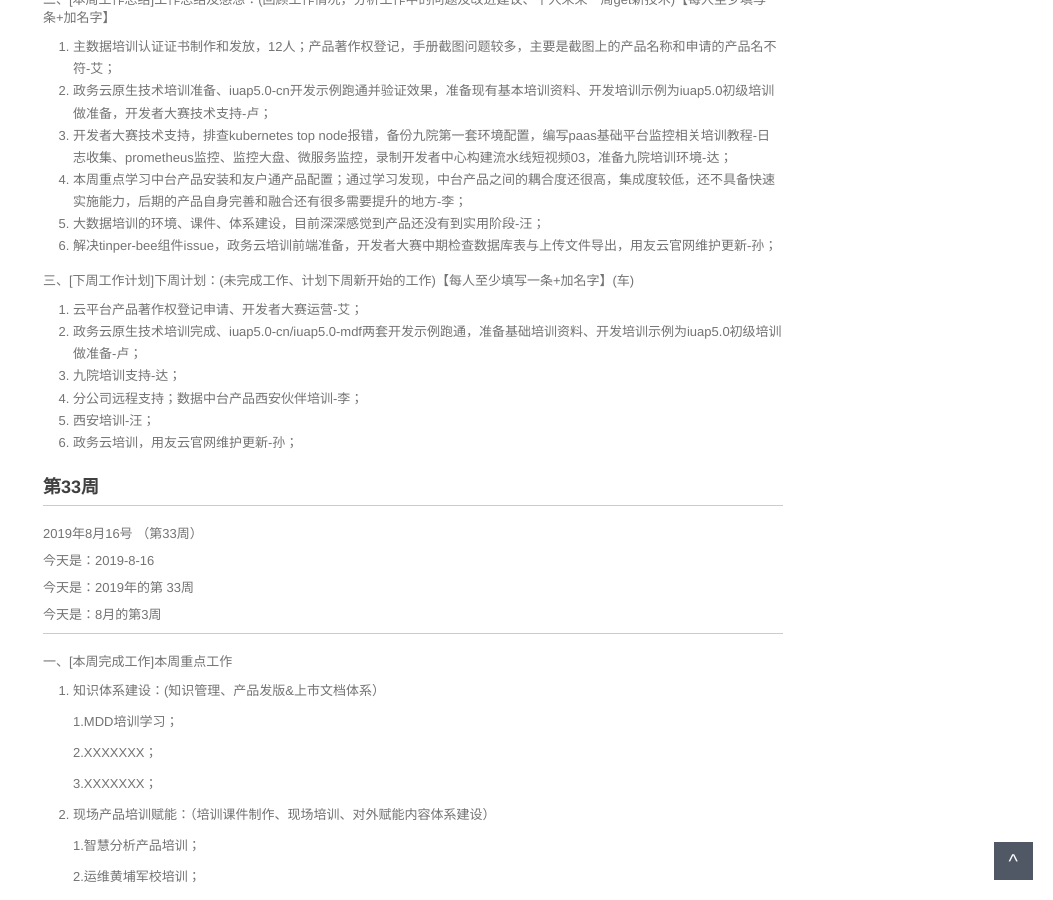
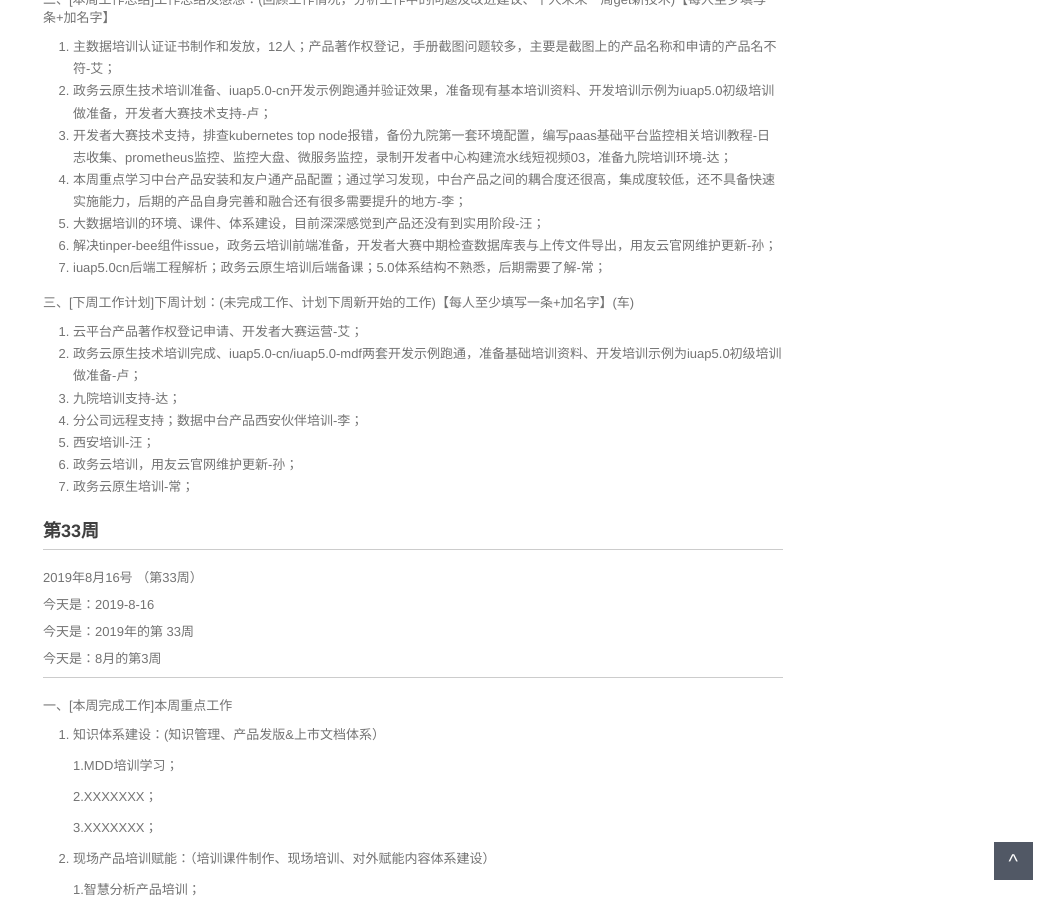
Before and after one commit to walllFlower/blog, a Jekyll site: the page built from _posts/2018-07-17-day_report_cxz.md, in a window 1280 px wide and 900 px high, scrolled down 1266 px. Shown: the whole window, without its empty margins (227-1280 px from the left). Built offline with Jekyll 4.4.1, drawn with Linux system fonts in a browser that asks for light colours; comment, search, counter and statistics services are not loaded.

Commit message:
Update 2018-07-17-day_report_cxz.md

```diff
--- a/_posts/2018-07-17-day_report_cxz.md
+++ b/_posts/2018-07-17-day_report_cxz.md
@@ -79,6 +79,7 @@ categories: 技术运营工作周报
 4. 本周重点学习中台产品安装和友户通产品配置；通过学习发现，中台产品之间的耦合度还很高，集成度较低，还不具备快速实施能力，后期的产品自身完善和融合还有很多需要提升的地方-李；
 5. 大数据培训的环境、课件、体系建设，目前深深感觉到产品还没有到实用阶段-汪；
 6. 解决tinper-bee组件issue，政务云培训前端准备，开发者大赛中期检查数据库表与上传文件导出，用友云官网维护更新-孙；
+7. iuap5.0cn后端工程解析；政务云原生培训后端备课；5.0体系结构不熟悉，后期需要了解-常；
 
 三、[下周工作计划]下周计划：(未完成工作、计划下周新开始的工作)【每人至少填写一条+加名字】(车)
 
@@ -88,6 +89,7 @@ categories: 技术运营工作周报
 4. 分公司远程支持；数据中台产品西安伙伴培训-李；
 5. 西安培训-汪；
 7. 政务云培训，用友云官网维护更新-孙；
+8. 政务云原生培训-常；
 
 
 ###  第33周
```
